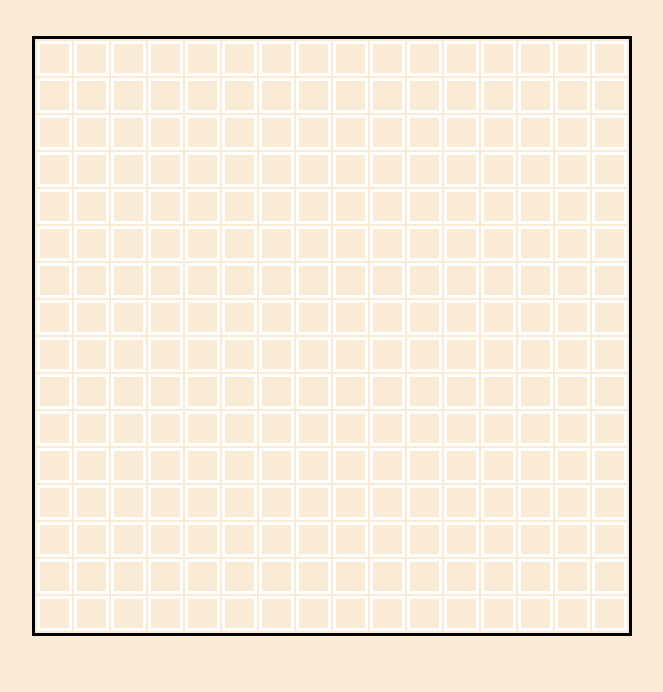
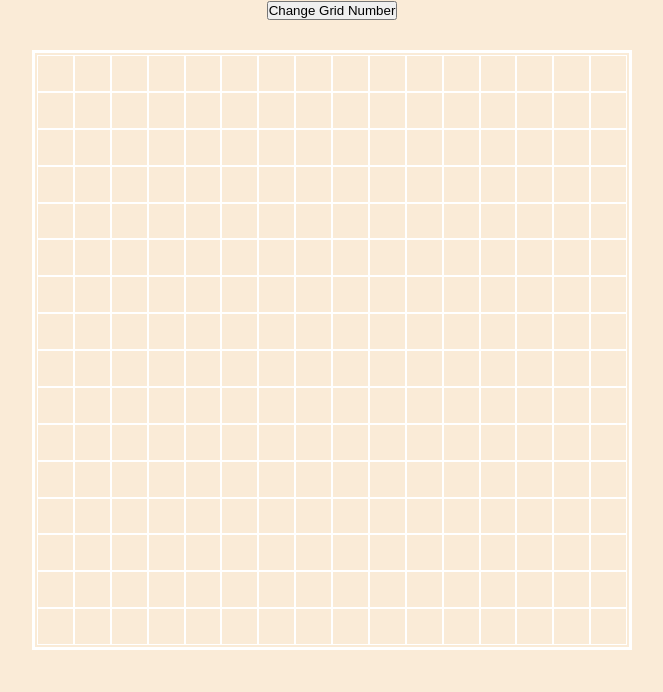
Before and after one commit to thomasboinet/etch-a-sketch, a plain HTML site: page index.html in a window 1280 px wide. Shown: the part 108-800 px from the top of the page, without its empty margins (308-971 px from the left). Drawn offline with Linux system fonts and the light colour scheme.

Commit message:
Add button to resize grid

```diff
--- a/index.html
+++ b/index.html
@@ -9,6 +9,7 @@
   </head>
   <body>
     <h1>Etch-a-Sketch</h1>
+    <button class="grid-number">Change Grid Number</button>
     <div class="container"></div>
   </body>
 </html>
--- a/script.js
+++ b/script.js
@@ -1,10 +1,24 @@
 const gridContainer = document.querySelector(".container");
-const totalBoxes = 256;
+let totalBoxes = 256;
+let gridNumber = 16;
+const button = document.querySelector("button");
+
+button.addEventListener("click", () => {
+  gridNumber = prompt("Choose a number, 1-100");
+
+  if (gridNumber >= 1 && gridNumber <= 100) {
+    totalBoxes = gridNumber * gridNumber;
+    gridContainer.replaceChildren();
+    createGrid();
+  }
+});
 
 function createGrid() {
   for (let i = 1; i <= totalBoxes; i++) {
     const box = document.createElement("div");
     box.className = "box";
+    box.style.width = `${100 / gridNumber}%`;
+    box.style.height = `${100 / gridNumber}%`;
     box.addEventListener("mouseover", (e) =>
       e.target.classList.add("pixelated-trail-color"),
     );
--- a/styles.css
+++ b/styles.css
@@ -10,7 +10,7 @@ body {
   flex-direction: column;
   justify-content: center;
   align-items: center;
-  gap: 50px;
+  gap: 30px;
   background-color: antiquewhite;
 }
 
@@ -19,20 +19,17 @@ body {
   align-items: center;
   display: flex;
   flex-wrap: wrap;
-  gap: 2px;
   height: 600px;
   width: 600px;
-  border: 3px solid black;
+  border: 3px solid white;
   padding: 2px;
 }
 
 .box {
-  border: 3px solid white;
-  width: calc((100% - 15 * 2px) / 16);
-  height: calc((100% - 15 * 2px) / 16);
+  border: 1px solid white;
 }
 
 .pixelated-trail-color {
   transition: ease 0.1s;
-  background-color: rgb(17, 120, 224);
+  background-color: rgb(59, 138, 217);
 }
```
